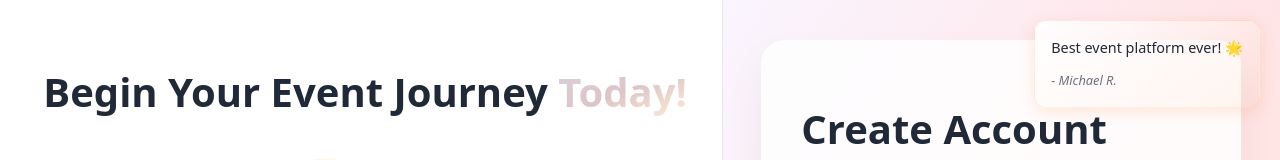
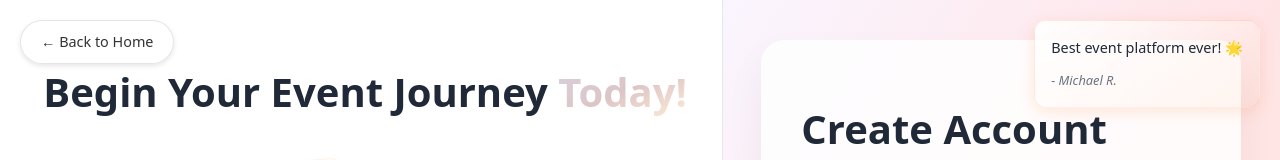
Before and after one commit to MahmoudGhoraba/Online-Event-Ticketing-System, a React (Vite) app in the folder frontend/: page /register in a window 1280 px wide. Shown: the top 160 px of the page. Built offline with nearby package versions, Linux system fonts and the light colour scheme; no server answers.

Commit message:
Added styles

```diff
--- a/frontend/src/AuthComponent/LoginForm.jsx
+++ b/frontend/src/AuthComponent/LoginForm.jsx
@@ -1,5 +1,5 @@
 import { useState } from "react";
-import { useNavigate } from "react-router-dom";
+import { useNavigate, Link } from "react-router-dom";
 import { useAuth } from "../auth/AuthContext";
 import '../cssStyles/LoginForm.css';
 
@@ -23,6 +23,12 @@ export default function LoginForm() {
 
   return (
     <div className="auth-login-container">
+      <div className="back-to-home">
+        <Link to="/" className="back-home-button">
+          ← Back to Home
+        </Link>
+      </div>
+
       <div className="auth-login-left">
         <div className="auth-login-welcome">
           <h2>Login to book your tickets now... <span>what are you waiting for?</span></h2>
--- a/frontend/src/AuthComponent/RegisterForm.jsx
+++ b/frontend/src/AuthComponent/RegisterForm.jsx
@@ -1,6 +1,6 @@
 import { useState } from "react";
 import axios from "axios";
-import { useNavigate } from "react-router-dom";
+import { useNavigate, Link } from "react-router-dom";
 import "../cssStyles/RegisterForm.css";
 import Loader from "../sharedComponents/Loader";
 
@@ -94,6 +94,12 @@ export default function RegisterForm() {
 
   return (
     <div className="auth-register-container">
+      <div className="back-to-home">
+        <Link to="/" className="back-home-button">
+          ← Back to Home
+        </Link>
+      </div>
+
       {loading && (
         <div className="loader-overlay">
           <div className="loader-popup">
--- a/frontend/src/cssStyles/LoginForm.css
+++ b/frontend/src/cssStyles/LoginForm.css
@@ -1,4 +1,3 @@
-
 /* Container layout */
 .auth-login-container {
   display: flex;
@@ -29,7 +28,7 @@
   margin: 0;
   z-index: 2;
   position: absolute;
-  top: 2%;
+  top: 4%;
   left: 4%;
 }
 
@@ -377,3 +376,31 @@
     padding: 1.5rem;
   }
 }
+
+.back-to-home {
+  position: absolute;
+  top: 20px;
+  left: 20px;
+  z-index: 1000;
+}
+
+.back-home-button {
+  display: inline-flex;
+  align-items: center;
+  padding: 10px 20px;
+  background-color: rgba(255, 255, 255, 0.9);
+  border: 1px solid rgba(0, 0, 0, 0.1);
+  border-radius: 30px;
+  color: #333;
+  text-decoration: none;
+  font-weight: 500;
+  font-size: 0.9rem;
+  transition: all 0.3s ease;
+  box-shadow: 0 2px 5px rgba(0, 0, 0, 0.1);
+}
+
+.back-home-button:hover {
+  background-color: #fff;
+  transform: translateY(-2px);
+  box-shadow: 0 4px 8px rgba(0, 0, 0, 0.1);
+}
--- a/frontend/src/cssStyles/RegisterForm.css
+++ b/frontend/src/cssStyles/RegisterForm.css
@@ -606,3 +606,31 @@
 .auth-register-group .profile-upload-label {
   display: none;
 }
+
+.back-to-home {
+  position: absolute;
+  top: 20px;
+  left: 20px;
+  z-index: 1000;
+}
+
+.back-home-button {
+  display: inline-flex;
+  align-items: center;
+  padding: 10px 20px;
+  background-color: rgba(255, 255, 255, 0.9);
+  border: 1px solid rgba(0, 0, 0, 0.1);
+  border-radius: 30px;
+  color: #333;
+  text-decoration: none;
+  font-weight: 500;
+  font-size: 0.9rem;
+  transition: all 0.3s ease;
+  box-shadow: 0 2px 5px rgba(0, 0, 0, 0.1);
+}
+
+.back-home-button:hover {
+  background-color: #fff;
+  transform: translateY(-2px);
+  box-shadow: 0 4px 8px rgba(0, 0, 0, 0.1);
+}
```
